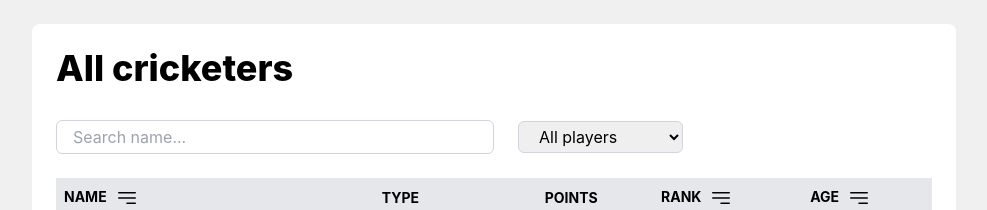
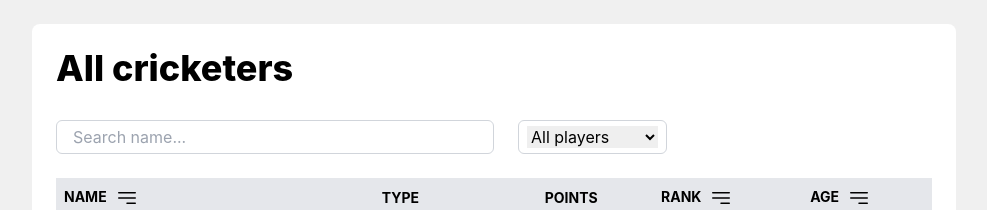
Before and after one commit to sachie026/cricketers-app-typescript-tailwind, a React (Create React App) app: page / in a window 1280 px wide. Shown: the top 210 px of the page, without its empty margins (146-1133 px from the left). Built offline with nearby package versions, Linux system fonts and the light colour scheme.

Commit message:
update the drop down styling

```diff
--- a/src/components/top-bar/top-bar.tsx
+++ b/src/components/top-bar/top-bar.tsx
@@ -36,7 +36,7 @@ function TopBar({ filterPlayers, updateSearchVal, value, filterKey }: Props) {
     updateSearchVal(e.target.value);
   };
   return (
-    <div className="mb-6">
+    <div className="mb-6 flex">
       <input
         type="text"
         className="border border-gray-300 rounded-md py-1 px-4 mr-6 w-1/2"
@@ -44,9 +44,9 @@ function TopBar({ filterPlayers, updateSearchVal, value, filterKey }: Props) {
         placeholder={SEARCH_PLACEHOLDER}
         onChange={searchTextChangeHandler}
       />
+      <div className="border border-gray-300 rounded-md py-1 px-2">
         <select
           onChange={(e) => filterPlayers(e.target.value)}
-        className="border border-gray-300 rounded-md py-1 px-4"
           value={filterKey}
         >
           {typeArray.map((typeKey) => {
@@ -59,6 +59,7 @@ function TopBar({ filterPlayers, updateSearchVal, value, filterKey }: Props) {
           })}
         </select>
       </div>
+    </div>
   );
 }
 
```
Lines whose indentation alone changed are shown as unchanged.
